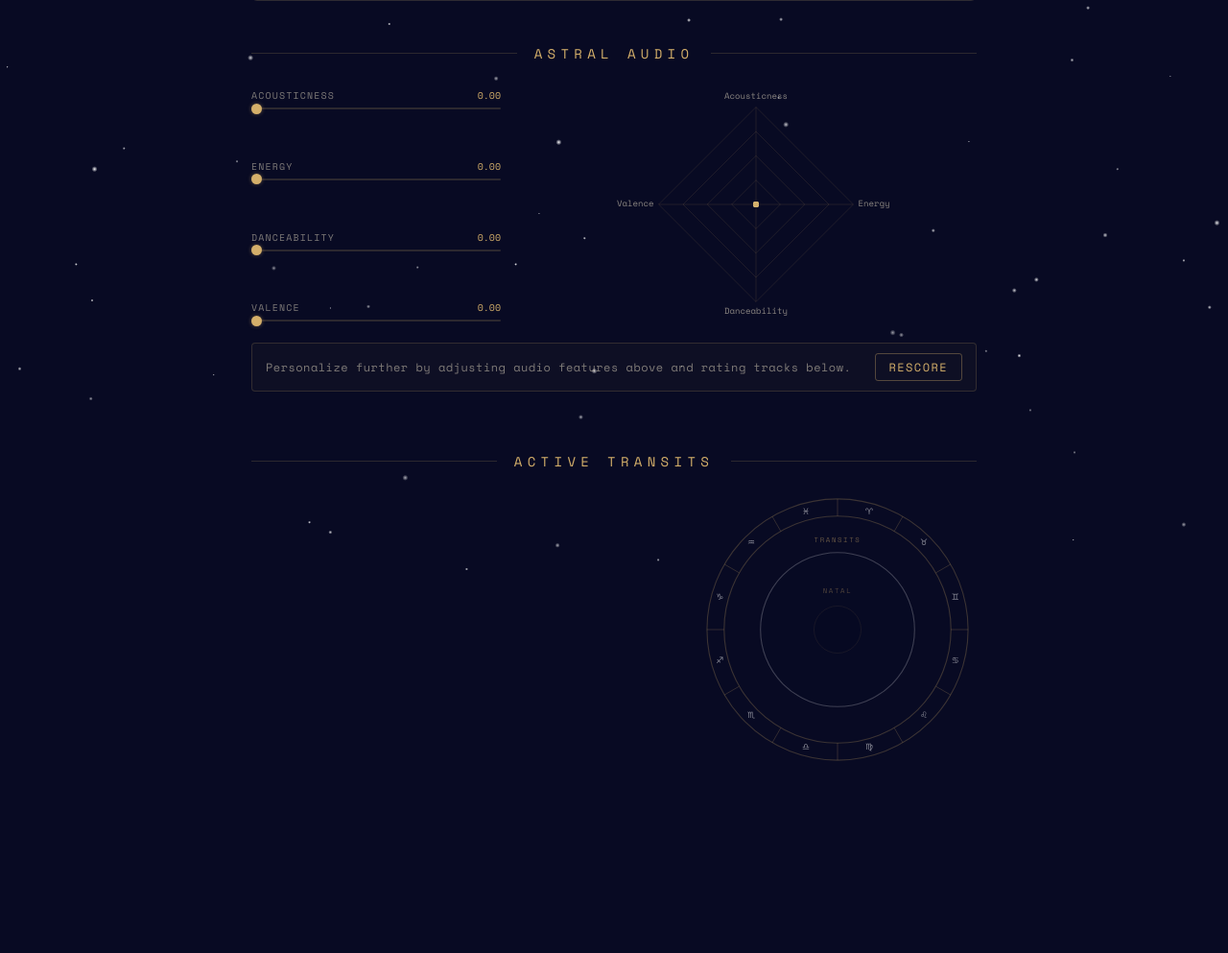
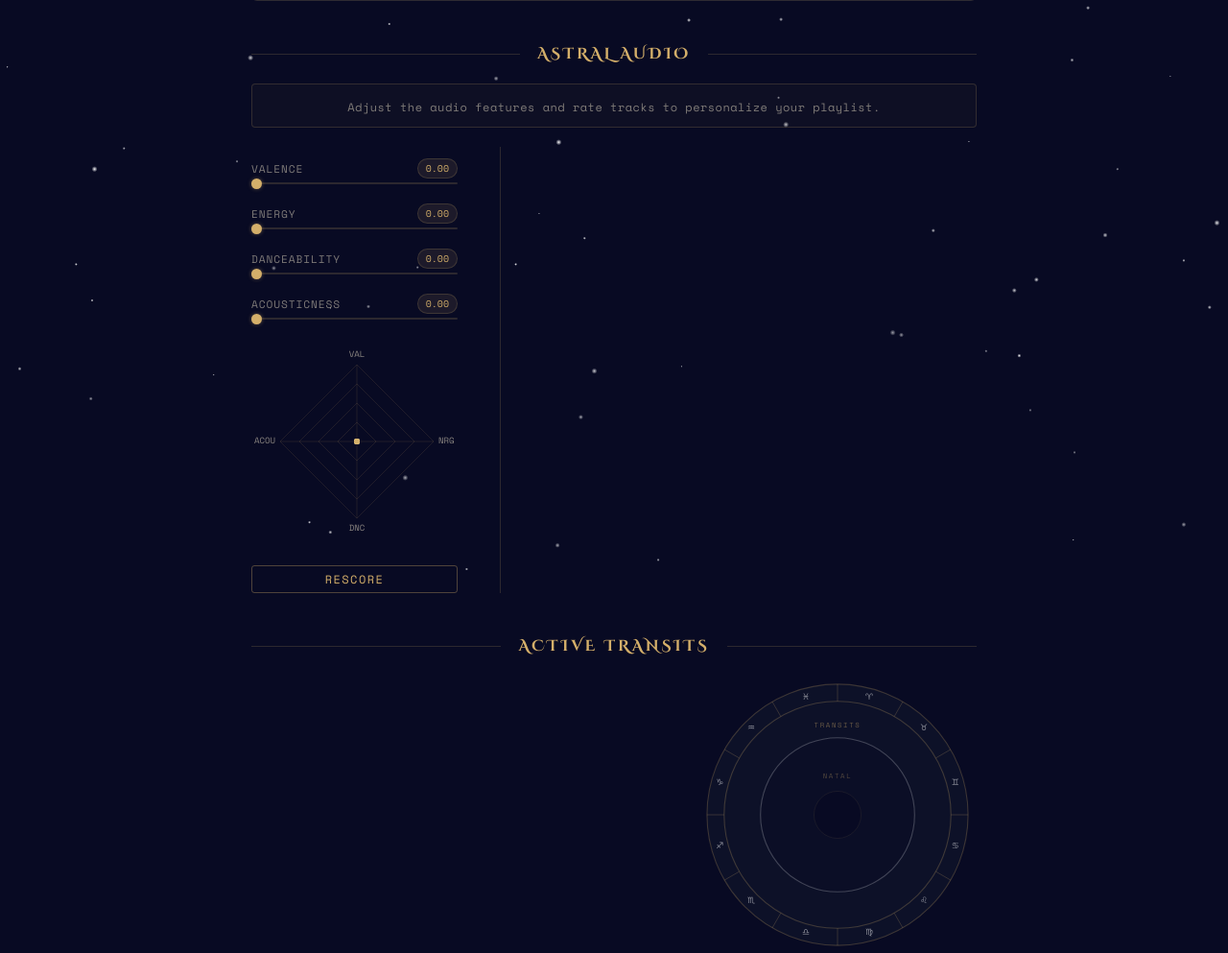
Before and after one commit to meghana-pakala/astral_audio, a Flask app: template templates/result.html in a window 1280 px wide. Shown: the part 191-1184 px from the top of the page at 96% size. Before the commit the page ends 984 px from the top, so only its background shows below. Run offline with Flask 3, Linux system fonts and the light colour scheme; the template is opened without the code that fills it, so the values that code supplies are empty; parts of the project's set-up code (start-up, migrations or seed data) failed here and were passed over.

Commit message:
updated design

```diff
--- a/templates/result.html
+++ b/templates/result.html
@@ -157,9 +157,10 @@ nav {
 }
 .horoscope-text {
   font-family: 'Space Mono', monospace;
-  font-size: 0.76rem; line-height: 1.9;
+  font-size: 0.8rem; line-height: 1.9;
   color: rgba(242,232,204,0.80);
   margin-bottom: 44px;
+  text-align: center;
   opacity: 0; animation: fadeUp .7s .1s ease forwards;
 }
 
@@ -173,10 +174,29 @@ nav {
   content: ''; flex: 1; height: 1px; background: var(--border);
 }
 .section-divider-title {
-  font-family: 'Space Mono', monospace;
-  font-size: 14px; letter-spacing: 0.38em;
+  font-family: var(--cinzel);
+  font-size: 16px; font-weight: 400; letter-spacing: 0.18em;
   text-transform: uppercase; color: var(--gold);
   white-space: nowrap; flex-shrink: 0;
+}
+
+/* ── Playlist layout: left col (controls) + right col (tracks) ── */
+.playlist-layout {
+  display: grid;
+  grid-template-columns: 260px 1fr;
+  gap: 0;
+  align-items: start;
+}
+.controls-col {
+  display: flex;
+  flex-direction: column;
+  gap: 16px;
+  padding-right: 44px;
+  border-right: 1px solid var(--border);
+}
+.playlist-right {
+  min-width: 0;
+  padding-left: 24px;
 }
 
 /* ── Audio controls (sliders + radar) ── */
@@ -185,31 +205,29 @@ nav {
 }
 .controls-row {
   display: flex;
-  gap: 32px;
-  align-items: stretch;
-  margin-bottom: 16px;
+  flex-direction: column;
+  gap: 16px;
 }
 .sliders-col {
-  flex: 0 0 260px;
   display: flex;
   flex-direction: column;
-  justify-content: space-between;
-  padding: 6px 0;
+  gap: 20px;
+  padding-top: 12px;
 }
 .slider-group {
   display: flex;
   flex-direction: column;
-  gap: 5px;
+  gap: 4px;
 }
 .slider-header {
   display: flex;
   justify-content: space-between;
-  align-items: baseline;
+  align-items: center;
 }
 .slider-label {
   font-family: 'Space Mono', monospace;
-  font-size: 0.62rem;
-  letter-spacing: 0.12em;
+  font-size: 0.7rem;
+  letter-spacing: 0.08em;
   text-transform: uppercase;
   color: var(--text-dim);
 }
@@ -217,8 +235,12 @@ nav {
   font-family: 'Space Mono', monospace;
   font-size: 0.62rem;
   color: var(--gold);
-  min-width: 28px;
-  text-align: right;
+  background: rgba(212,175,106,0.1);
+  border: 1px solid var(--border);
+  border-radius: 20px;
+  padding: 2px 8px;
+  min-width: 42px;
+  text-align: center;
 }
 .audio-slider {
   -webkit-appearance: none;
@@ -248,35 +270,32 @@ nav {
   box-shadow: 0 0 4px rgba(212,175,106,0.4);
 }
 .radar-col {
-  flex: 1;
   display: flex;
   align-items: center;
   justify-content: center;
-  min-width: 0;
+  padding: 12px 0;
 }
 #audio-radar {
-  max-width: 290px;
-  max-height: 255px;
   width: 100%;
+  max-width: 220px;
+  max-height: 200px;
 }
 
-/* ── Personalize bar ── */
+/* ── Personalize bar (full-width row under section title) ── */
 .personalize-bar {
-  display: flex;
-  align-items: center;
-  gap: 14px;
-  margin-bottom: 18px;
-  padding: 10px 14px;
+  margin-bottom: 20px;
+  padding: 10px 10px;
   border: 1px solid var(--border);
   border-radius: 4px;
   background: rgba(212,175,106,0.03);
+  text-align: center;
 }
 .personalize-label {
   font-family: 'Space Mono', monospace;
   font-size: 12px;
   color: var(--text-dim);
-  flex: 1;
   letter-spacing: 0.04em;
+  line-height: 1.5;
 }
 .remap-btn {
   font-family: 'Space Mono', monospace;
@@ -287,7 +306,7 @@ nav {
   background: transparent;
   border: 1px solid var(--border-mid);
   border-radius: 3px;
-  padding: 5px 14px;
+  padding: 5px 10px;
   cursor: pointer;
   transition: all .15s;
   flex-shrink: 0;
@@ -304,8 +323,12 @@ nav {
 }
 
 /* ── Scrollable playlist ── */
+.playlist-right {
+  display: flex;
+  flex-direction: column;
+}
 .playlist-scroll {
-  max-height: 508px;
+  overflow-y: auto;
   overflow-y: auto;
   scrollbar-width: thin;
   scrollbar-color: rgba(212,175,106,0.15) transparent;
@@ -495,9 +515,15 @@ nav {
 
   <!-- ── PLAYLIST ── -->
   <div class="playlist-block">
-    <div class="section-divider"><span class="section-divider-title">Astral Audio</span></div>
+    <div class="section-divider"><span class="section-divider-title">Astral  Audio</span></div>
 
-    <!-- Sliders + Radar -->
+    <div class="personalize-bar">
+      <span class="personalize-label">Adjust the audio features and rate tracks to personalize your playlist.</span>
+    </div>
+
+    <div class="playlist-layout">
+      <!-- Left col: sliders, chart, rescore -->
+      <div class="controls-col">
         <div class="audio-controls">
           <div class="controls-row">
             <div class="sliders-col" id="sliders-col">
@@ -507,15 +533,16 @@ nav {
               <canvas id="audio-radar"></canvas>
             </div>
           </div>
-      <div class="personalize-bar">
-        <span class="personalize-label">Personalize further by adjusting audio features above and rating tracks below.</span>
+        </div>
         <button id="remap-btn" class="remap-btn">RESCORE</button>
       </div>
-    </div>
 
-    <!-- Tracks -->
+      <!-- Right col: tracks -->
+      <div class="playlist-right">
         <div class="playlist-scroll" id="playlist-scroll">
           <!-- populated by JS -->
+        </div>
+      </div>
     </div>
   </div>
 
@@ -568,10 +598,10 @@ const INITIAL_TRACKS  = {{ tracks | tojson }};
 // Radar order (Chart.js starts at top, goes clockwise):
 // index 0 = top, 1 = right, 2 = bottom, 3 = left
 const FEATURES = [
-  { key: 'acousticness', label: 'Acousticness',  tip: 'Acoustic presence' },       // top
-  { key: 'energy',       label: 'Energy',         tip: 'Intensity & activity' },    // right
-  { key: 'danceability', label: 'Danceability',   tip: 'Suitability for dancing' }, // bottom
-  { key: 'valence',      label: 'Valence',        tip: 'Emotional positivity' },    // left
+  { key: 'valence',      label: 'Valence',      abbr: 'VAL',  tip: 'Emotional Positivity' },
+  { key: 'energy',       label: 'Energy',       abbr: 'NRG',  tip: 'Range of Intensity & Activity' },
+  { key: 'danceability', label: 'Danceability', abbr: 'DNC',  tip: 'Consistency of Rhythm & Beat' },
+  { key: 'acousticness', label: 'Acousticness', abbr: 'ACOU', tip: 'Electronic vs. Acoustic Production' },
 ];
 
 // ── Build sliders ──
@@ -598,7 +628,7 @@ const originalData = FEATURES.map(f => TARGET_VECTOR[f.key] || 0);
 const radarChart = new Chart(radarCtx, {
   type: 'radar',
   data: {
-    labels: FEATURES.map(f => f.label),
+    labels: FEATURES.map(f => f.abbr),
     datasets: [
       {
         label: 'Original',
@@ -695,22 +725,22 @@ function thumbDownSvg(filled) {
 }
 
 function renderTrack(track, idx) {
-  const uri       = track.track_uri || '';
-  const isLiked   = likedSet.has(uri);
-  const isDis     = dislikedSet.has(uri);
-  const artHtml   = track.album_art_url
+  const uri     = track.track_uri || '';
+  const isLiked = likedSet.has(uri);
+  const isDis   = dislikedSet.has(uri);
+  const artHtml = track.album_art_url
     ? `<img class="track-art" src="${escHtml(track.album_art_url)}" alt="" loading="lazy">`
     : `<div class="track-art-placeholder"><svg width="16" height="16" viewBox="0 0 24 24" fill="var(--gold)"><path d="M12 3v10.55A4 4 0 1 0 14 17V7h4V3h-6z"/></svg></div>`;
-  const openBtn   = track.spotify_url
-    ? `<button class="track-open-btn" data-action="open" title="Open in Spotify">▶</button>`
+  const actionBtn = track.preview_url || track.spotify_url
+    ? `<button class="track-open-btn" data-action="play" title="${track.preview_url ? 'Play preview' : 'Open in Spotify'}">▶</button>`
     : `<div></div>`;
 
   return `
     <div class="track-row"
          data-track-uri="${escHtml(uri)}"
-         data-spotify-url="${escHtml(track.spotify_url || '')}">
+         data-spotify-url="${escHtml(track.spotify_url || '')}"
+         data-preview-url="${escHtml(track.preview_url || '')}">
       <div class="track-num">${idx + 1}</div>
-      <div class="track-play">▶</div>
       ${artHtml}
       <div class="track-info">
         <div class="track-name">${escHtml(track.name)}</div>
@@ -724,7 +754,7 @@ function renderTrack(track, idx) {
           ${thumbDownSvg(isDis)}
         </button>
       </div>
-      ${openBtn}
+      ${actionBtn}
     </div>`;
 }
 
@@ -735,6 +765,17 @@ function renderPlaylist(tracks) {
 
 // Initial render
 renderPlaylist(INITIAL_TRACKS);
+
+// ── Match playlist scroll height to controls column ──
+function matchPlaylistHeight() {
+  const controls = document.querySelector('.controls-col');
+  const scroll   = document.querySelector('.playlist-scroll');
+  if (controls && scroll) {
+    scroll.style.maxHeight = controls.offsetHeight + 'px';
+  }
+}
+matchPlaylistHeight();
+window.addEventListener('resize', matchPlaylistHeight);
 
 // ── Event delegation for playlist interactions ──
 document.getElementById('playlist-scroll').addEventListener('click', function(e) {
@@ -777,16 +818,41 @@ document.getElementById('playlist-scroll').addEventListener('click', function(e)
     return;
   }
 
-  // Open-in-Spotify button
-  const openBtn = e.target.closest('.track-open-btn');
-  if (openBtn) {
+  // Circle button → play preview if available, otherwise open Spotify
+  const actionBtn = e.target.closest('.track-open-btn');
+  if (actionBtn) {
     e.stopPropagation();
+    const previewUrl = row.dataset.previewUrl;
+
+    if (previewUrl) {
+      const player    = document.getElementById('preview-player');
+      const isPlaying = row.classList.contains('playing');
+
+      document.querySelectorAll('.track-row.playing').forEach(r => {
+        r.classList.remove('playing');
+        r.querySelector('.track-open-btn').textContent = '▶';
+      });
+
+      if (isPlaying) {
+        player.pause();
+      } else {
+        player.src = previewUrl;
+        player.play();
+        row.classList.add('playing');
+        actionBtn.textContent = '▐▐';
+        player.onended = () => {
+          row.classList.remove('playing');
+          actionBtn.textContent = '▶';
+        };
+      }
+    } else {
       const url = row.dataset.spotifyUrl;
       if (url) window.open(url, '_blank');
+    }
     return;
   }
 
-  // Click on row → open Spotify
+  // Click anywhere else on row → open Spotify
   const url = row.dataset.spotifyUrl;
   if (url) window.open(url, '_blank');
 });
@@ -906,6 +972,9 @@ function addTip(elem, html) {
   elem.addEventListener('mouseleave', hideTip);
 }
 
+// ── Background ──
+svg.appendChild(el('circle', {cx,cy,r:R_OUTER, fill:'#0d1128', stroke:'none'}));
+
 // ── Rings ──
 const ringStroke = 'rgba(212,175,106,0.25)';
 svg.appendChild(el('circle', {cx,cy,r:R_OUTER, fill:'none', stroke:ringStroke, 'stroke-width':'1'}));
@@ -1007,7 +1076,7 @@ svg.appendChild(nRingLabel);
 
 // ── Planet descriptions & symbols ──
 const PLANET_DESC = {
-  'Sun':     'Your core identity and life force — vitality, ego, conscious self.',
+  'Sun':     'Core identity and life force — vitality, ego, conscious self.',
   'Moon':    'Your emotional world, instincts, and inner needs.',
   'Mercury': 'How you think, communicate, and process information.',
   'Venus':   'How you love, what you value, and your sense of beauty.',
@@ -1017,7 +1086,6 @@ const PLANET_DESC = {
   'Uranus':  'Disruption, innovation, and sudden change.',
   'Neptune': 'Dreams, intuition, spirituality, and dissolving boundaries.',
   'Pluto':   'Deep transformation, power, and what cannot stay hidden.',
-  'Chiron':  'The "wounded healer" — your deepest wound and greatest gift.',
 };
 
 const PLANET_SYMBOLS = {
@@ -1027,8 +1095,8 @@ const PLANET_SYMBOLS = {
 };
 
 const ASPECT_DESC = {
-  trine:       'Trine (120°) — harmonious, easy energy flow between the two planets',
-  opposition:  'Opposition (180°) — tension between two planets calling for balance',
+  trine:       'Trine (120°) — harmonious, easy energy flow between planets',
+  opposition:  'Opposition (180°) — tension between planets calling for balance',
   conjunction: "Conjunction (0°) — planets merged, intensifying each other's energy",
   square:      'Square (90°) — friction and challenge that drives growth',
   sextile:     'Sextile (60°) — opportunity and cooperative energy between planets',
```
Also changed, not shown: other parts of templates/result.html (+18 -18 lines). Lines whose indentation alone changed are shown as unchanged.
